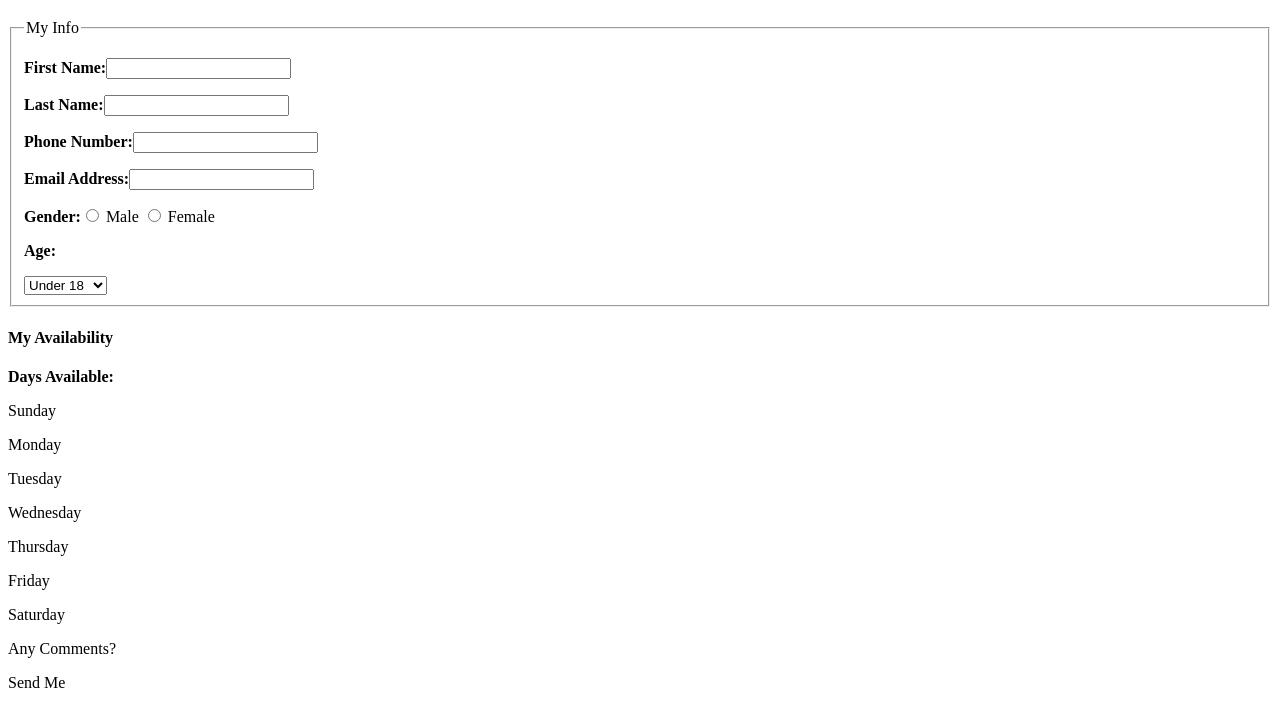
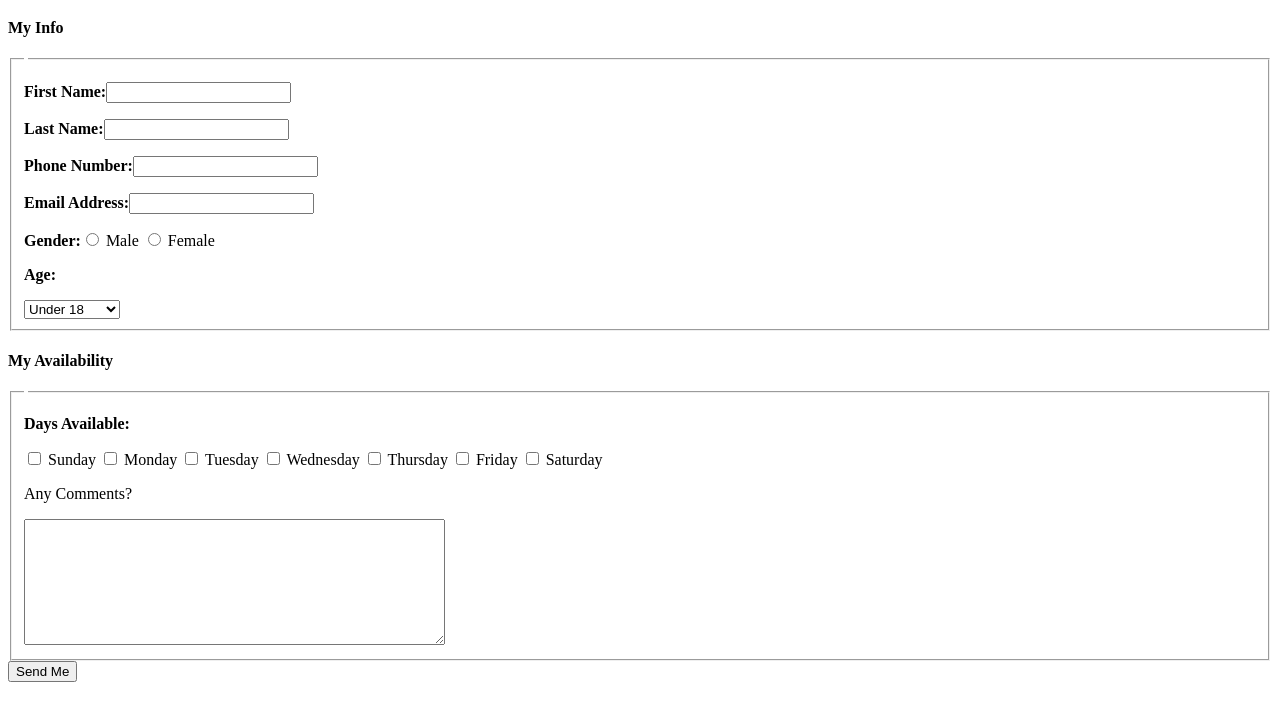
Before and after one commit to tforthomas73/lab4, a plain HTML site: page index.html in a window 1280 px wide. Shown: the part 61-788 px from the top of the page. Drawn offline with Linux system fonts and the light colour scheme.

Commit message:
days available check boxes added

```diff
--- a/index.html
+++ b/index.html
@@ -6,9 +6,10 @@
     </head>
     <body>
         <h1>Volunteer Form</h1>
-        <form action="http://bloomingdale.sat.iit.edu/kriedan/lab3formscript.php" method="post"></form>
+        <form action="http://bloomingdale.sat.iit.edu/kriedan/lab3formscript.php" method="post">
+        <h4>My Info</h4>
         <fieldset>
-        <legend>My Info</legend>
+        <legend></legend>
         <p><strong>First Name:</strong><input type="text" class="noborder" name="first_name_field"></p>
         <p><strong>Last Name:</strong><input type="text" class="noborder" name="first_name_field"></p>
         <p><strong>Phone Number:</strong><input type="text" class="noborder" name="first_name_field"></p>
@@ -22,21 +23,24 @@
                 <option value="35 - 44"> 35 - 34 </option>
                 <option value="45 - 54"> 45 - 54 </option>
                 <option value="55 - 64"> 55 - 64 </option>
-                <option value="65 and over"> 65 &amp; Over </option>
+                <option value="65 and over"> 65 and Over </option>
             </select>
         </fieldset>
         <h4>My Availability</h4>
-        <p><strong>Days Available:</strong></p>
-        <p>Sunday</p>
-        <p>Monday</p>
-        <p>Tuesday</p>
-        <p>Wednesday</p>
-        <p>Thursday</p>
-        <p>Friday</p>
-        <p>Saturday</p>
-
+        <fieldset>
+            <legend></legend>
+                <p><strong>Days Available:</strong></p>
+                <input type="checkbox" name="available_field[]" value="Sunday"> Sunday
+                <input type="checkbox" name="available_field[]" value="Monday"> Monday
+                <input type="checkbox" name="available_field[]" value="Tuesday"> Tuesday
+                <input type="checkbox" name="available_field[]" value="Wednesday"> Wednesday
+                <input type="checkbox" name="available_field[]" value="Thursday"> Thursday
+                <input type="checkbox" name="available_field[]" value="Friday"> Friday
+                <input type="checkbox" name="available_field[]" value="Saturday"> Saturday
         <p>Any Comments?</p>
-        </div>
-        <p>Send Me</p>
+        <textarea name="comments_field" id="comment" class="noborder" rows="8" cols="50"></textarea>
+        </fieldset>
+        <input type="submit" value="Send Me" id="sendme">
+        </form>
     </body>
 </html>
```
